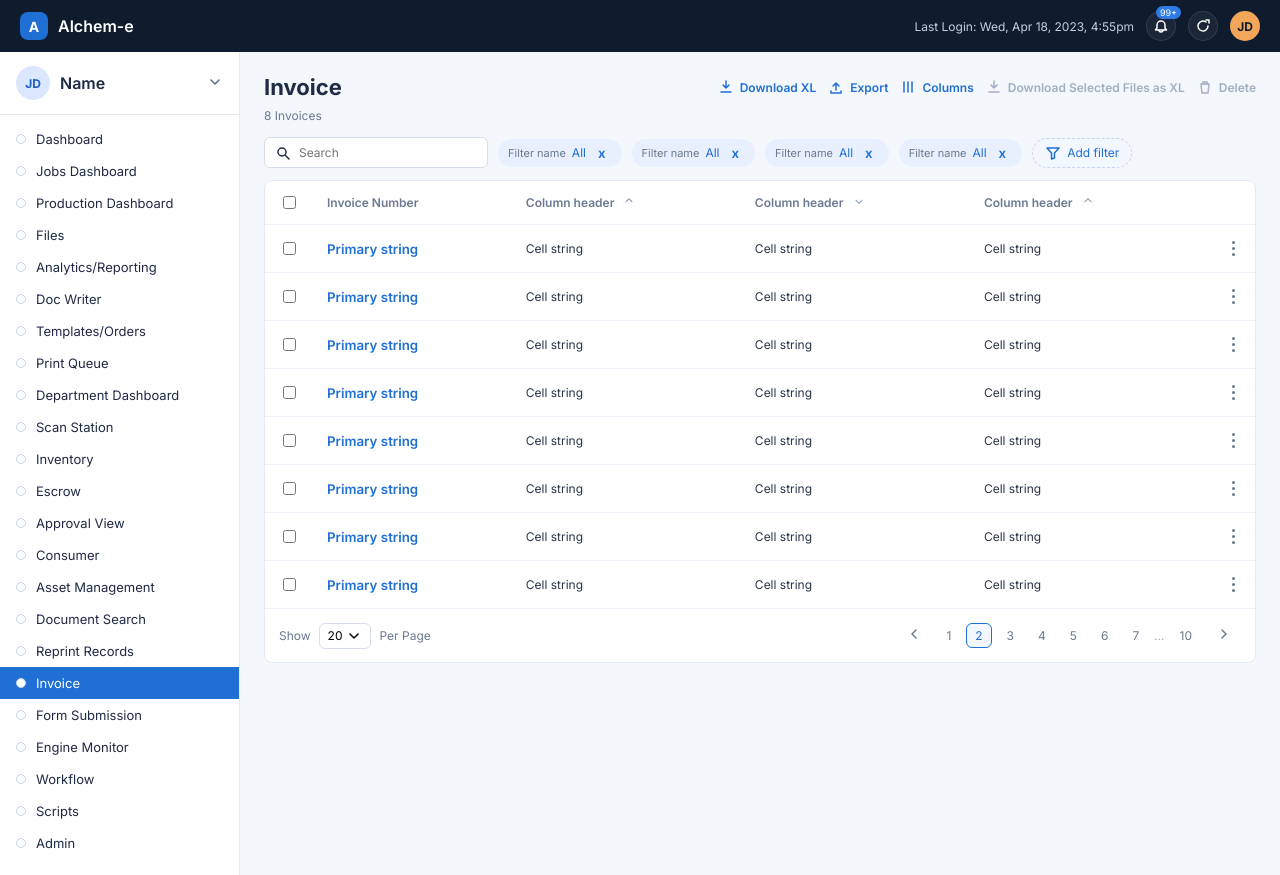
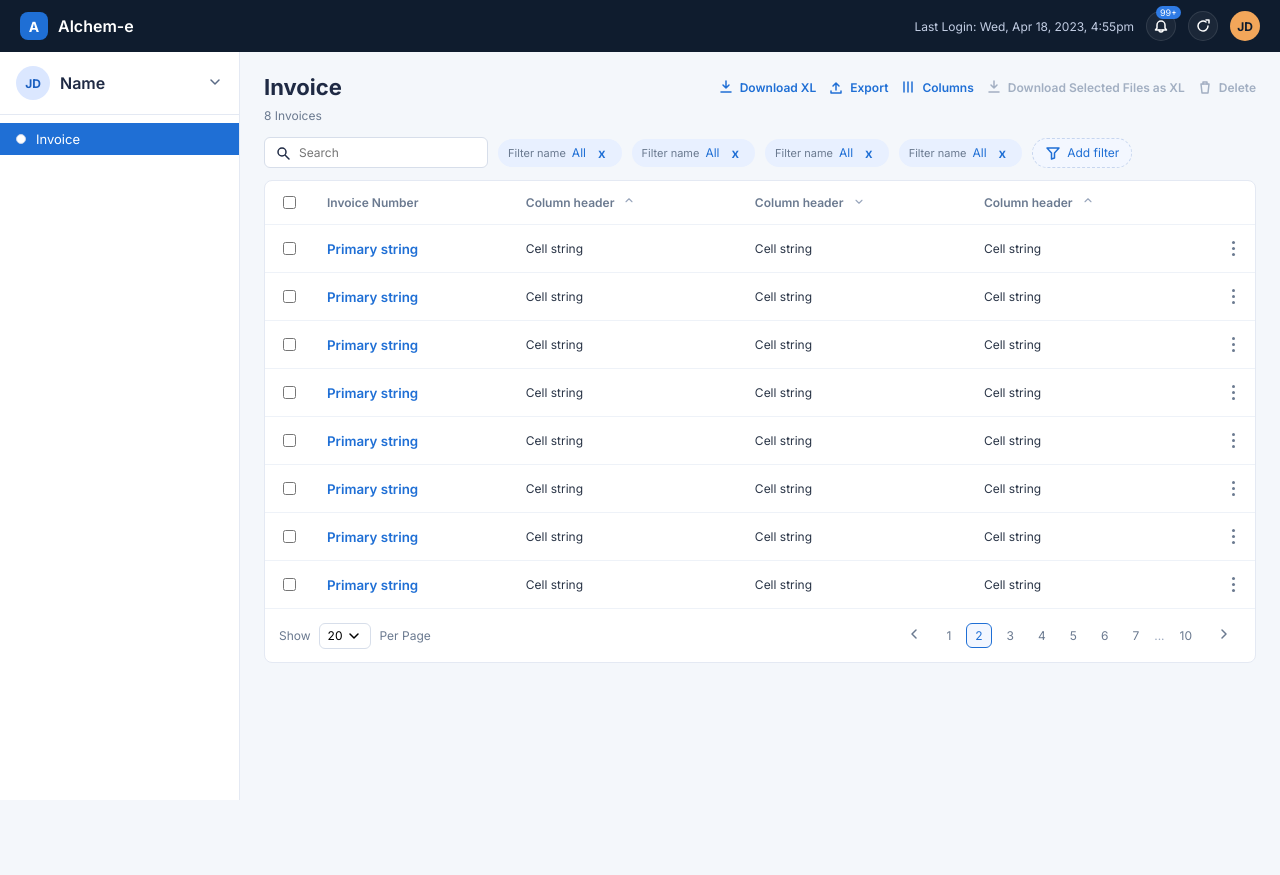
Before and after one commit to chenczie/Invoices, an Angular app in the folder invoice-ui/: page / in a window 1280 px wide. After the commit the page ends 800 px from the top, so only its background shows below. Built offline with nearby package versions, Linux system fonts and the light colour scheme.

Commit message:
Remove extra sidebar menu items
Co-authored-by: ccasim <ccasim@racami.com>

```diff
--- a/invoice-ui/src/app/app.ts
+++ b/invoice-ui/src/app/app.ts
@@ -14,31 +14,7 @@ interface FilterChip {
   value: string;
 }
 
-const NAV_ITEMS: NavItem[] = [
-  { label: 'Dashboard' },
-  { label: 'Jobs Dashboard' },
-  { label: 'Production Dashboard' },
-  { label: 'Files' },
-  { label: 'Analytics/Reporting' },
-  { label: 'Doc Writer' },
-  { label: 'Templates/Orders' },
-  { label: 'Print Queue' },
-  { label: 'Department Dashboard' },
-  { label: 'Scan Station' },
-  { label: 'Inventory' },
-  { label: 'Escrow' },
-  { label: 'Approval View' },
-  { label: 'Consumer' },
-  { label: 'Asset Management' },
-  { label: 'Document Search' },
-  { label: 'Reprint Records' },
-  { label: 'Invoice', active: true },
-  { label: 'Form Submission' },
-  { label: 'Engine Monitor' },
-  { label: 'Workflow' },
-  { label: 'Scripts' },
-  { label: 'Admin' }
-];
+const NAV_ITEMS: NavItem[] = [{ label: 'Invoice', active: true }];
 
 const INVOICE_TYPES: InvoiceType[] = [
   {
```
